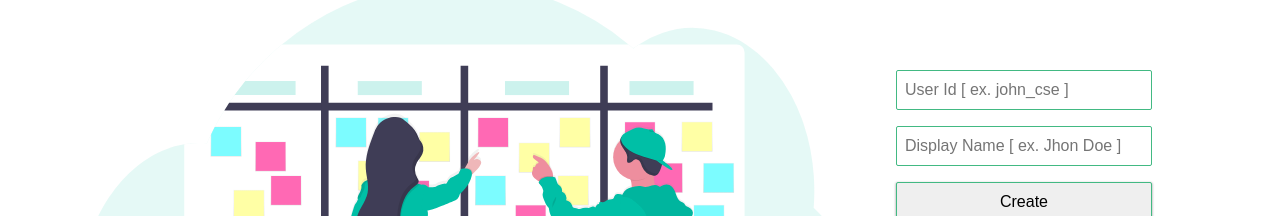
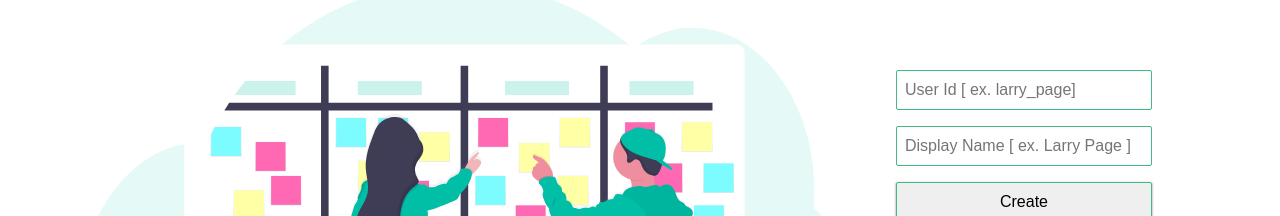
Before and after one commit to faysalswe/vue-playground, a Vue app: page /#/ in a window 1280 px wide. Shown: the part 138-354 px from the top of the page. Built offline with nearby package versions, Linux system fonts and the light colour scheme; what vue-clipboard2 would draw is missing.

Commit message:
server down button loading fix

```diff
--- a/src/views/NewUser.vue
+++ b/src/views/NewUser.vue
@@ -10,12 +10,12 @@
         type="text"
         v-model="userId"
         @keyup="onChangeUser()"
-        placeholder="User Id [ ex. john_cse ]"
+        placeholder="User Id [ ex. larry_page]"
       />
       <input
         type="text"
         v-model="name"
-        placeholder="Display Name [ ex. Jhon Doe ]"
+        placeholder="Display Name [ ex. Larry Page ]"
       />
       <button :disabled="isActiveSpinner" type="submit">
         {{ button }}
@@ -78,7 +78,7 @@ export default {
           }
         })
         .catch((err) => {
-          console.log(err);
+          this.isActiveSpinner = false;
         });
     },
     joinNewUser() {
```
